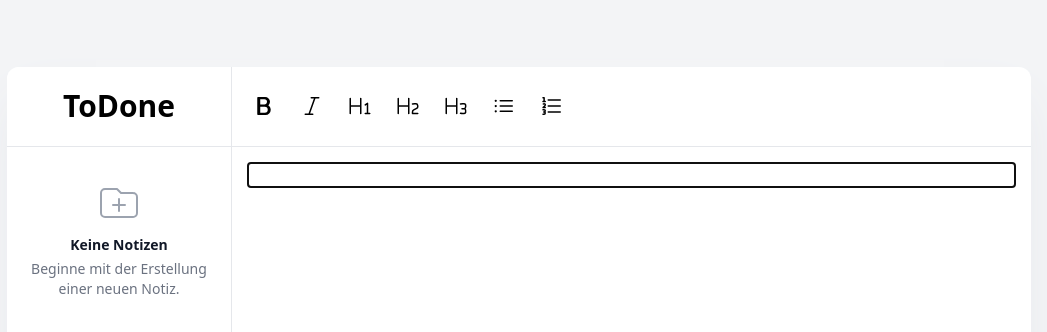
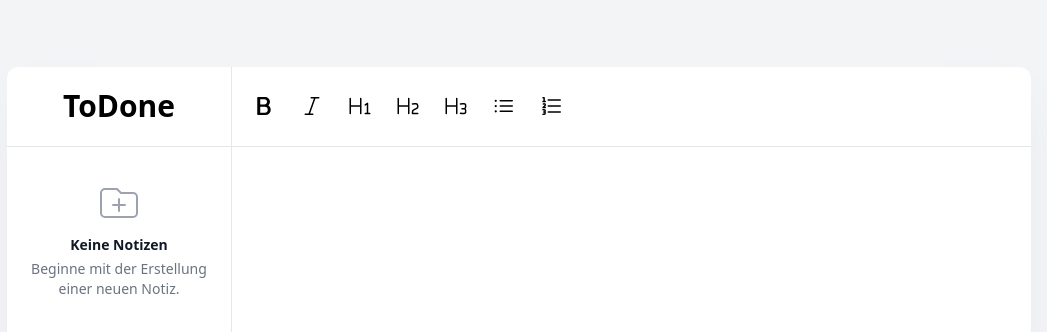
Before and after one commit to arbnor-raci/react-notes-app, a React (Create React App) app: page / in a window 1280 px wide. Shown: the top 332 px of the page, without its empty margins (121-1168 px from the left). Built offline with nearby package versions, Linux system fonts and the light colour scheme.

Commit message:
Remove focus outline + focus editor on startup

```diff
--- a/src/components/MarkdownEditor.js
+++ b/src/components/MarkdownEditor.js
@@ -11,6 +11,7 @@ import DeleteNoteButton from "./DeleteNoteButton";
 import { getCurrentISOTime } from "../utils/dateUtils";
 
 const generateNoteId = () => Date.now();
+const customEditorClassName = "focus:outline-none";
 
 const MarkdownEditor = () => {
   const { activeNote, updateNote, createNote, deleteNote, selectNote, notes } =
@@ -44,6 +45,11 @@ const MarkdownEditor = () => {
         handleSave();
       }
     },
+    editorProps: {
+      attributes: {
+        class: customEditorClassName,
+      },
+    },
   });
 
   useEffect(() => {
@@ -51,7 +57,7 @@ const MarkdownEditor = () => {
     if (!activeNote) return;
     editor.commands.setContent(activeNote.content);
     // eslint-disable-next-line react-hooks/exhaustive-deps
-  }, [activeNote]);
+  }, [activeNote, editor]);
 
   const handleCreateNewNote = () => {
     const note = createNote({
```
